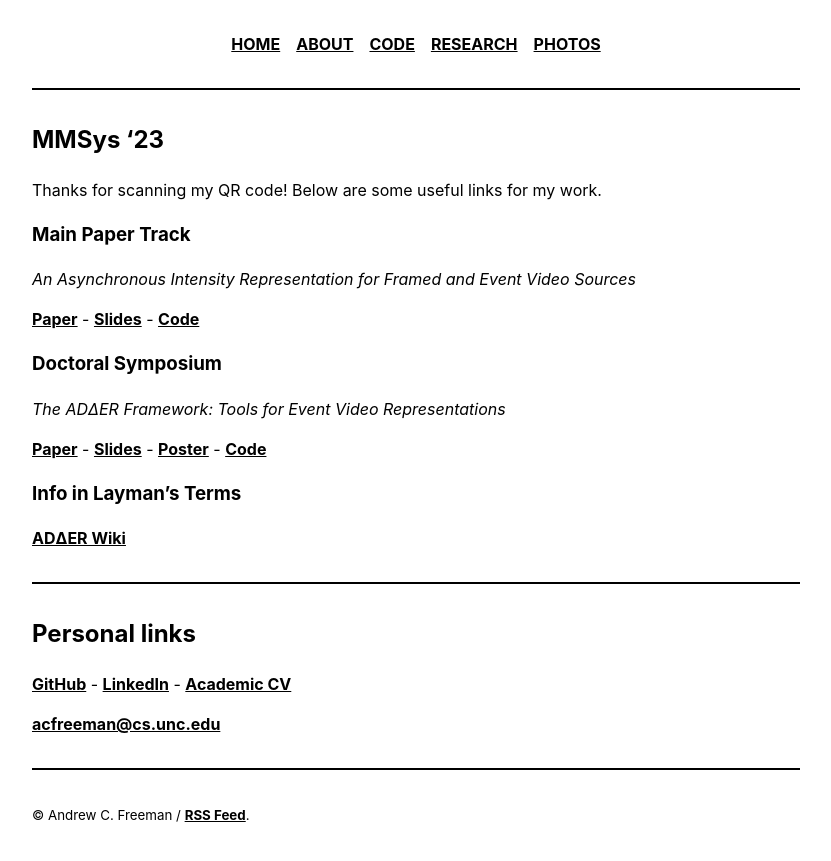
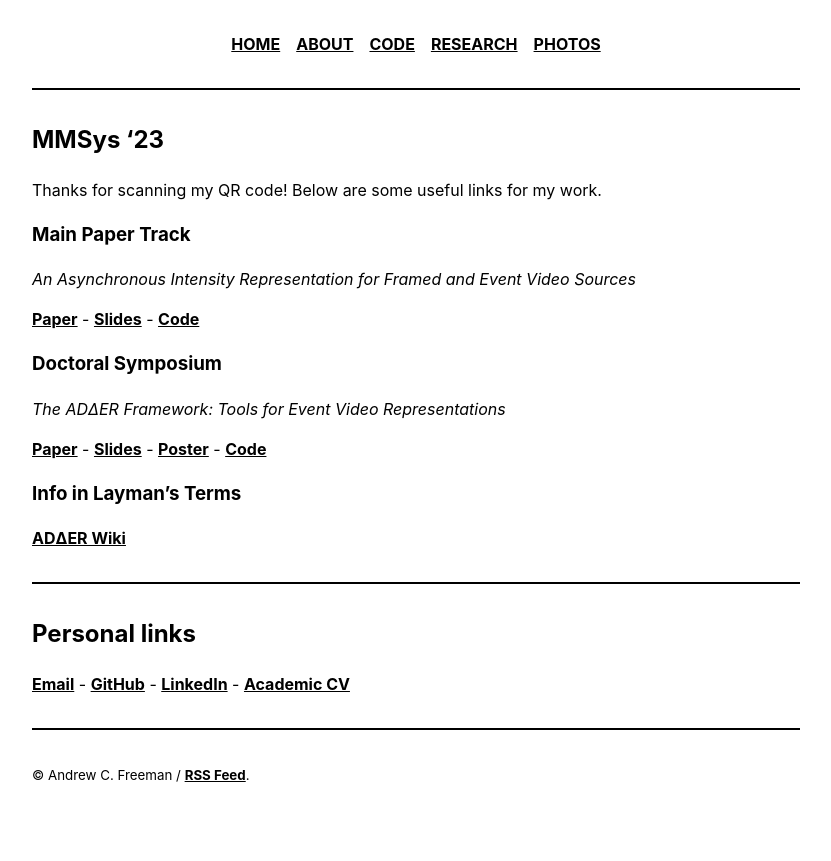
Before and after one commit to ac-freeman/acfreeman.github.io, a Jekyll site: the page built from _pages/mmsys23.md, in a window 1280 px wide. Shown: the top 861 px of the page, without its empty margins (224-1055 px from the left). Built offline with Jekyll 4.4.1, drawn with Linux system fonts in a browser that asks for light colours.

Commit message:
Add links

```diff
--- a/_pages/mmsys23.md
+++ b/_pages/mmsys23.md
@@ -50,6 +50,4 @@ Thanks for scanning my QR code! Below are some useful links for my work.
 ---
 # Personal links
 
-[GitHub](https://github.com/ac-freeman/) - [LinkedIn](https://linkedin.com/in/acfreeman) - [Academic CV](https://drive.google.com/file/d/1EoqKgkYMAMp1CfoeXBlxmkQXJbwdovkJ/view?usp=sharing)
-
-[acfreeman@cs.unc.edu](mailto:acfreeman@cs.unc.edu)
+[Email](mailto:acfreeman@cs.unc.edu) - [GitHub](https://github.com/ac-freeman/) - [LinkedIn](https://linkedin.com/in/acfreeman) - [Academic CV](https://drive.google.com/file/d/1EoqKgkYMAMp1CfoeXBlxmkQXJbwdovkJ/view?usp=sharing)
```
